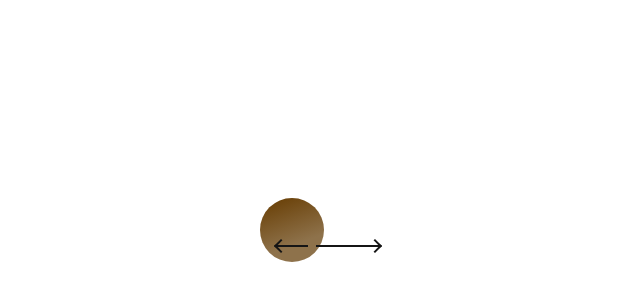
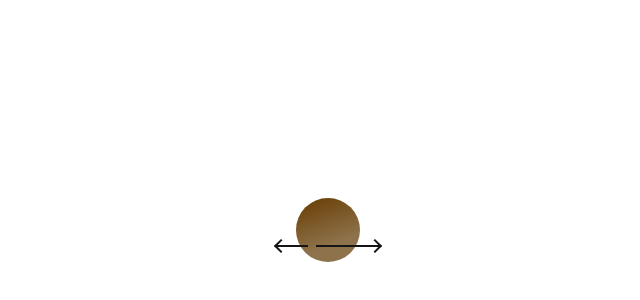
Before and after one commit to JasonDeee/NeuMorphismReact, a React (Create React App) app: page / in a window 1280 px wide. Shown: the part 986-1286 px from the top of the page, without its empty margins (632-1272 px from the left). Built offline with nearby package versions, Linux system fonts and the light colour scheme.

Commit message:
Slider Button Finished

```diff
--- a/src/Component/App.js
+++ b/src/Component/App.js
@@ -43,12 +43,12 @@ function App() {
     const ScrollUpdate = () => {
       //
       let ScrollReszieTimer = setTimeout(() => {
-        body.style.height = main.Math.round(main.clientHeight) + "px";
+        body.style.height = Math.round(main.clientHeight) + "px";
 
         clearTimeout(ScrollReszieTimer);
       }, 1111);
 
-      body.style.height = main.Math.round(main.clientHeight) + "px";
+      body.style.height = Math.round(main.clientHeight) + "px";
 
       console.log("got the Height");
     };
--- a/src/Component/Buttons.js
+++ b/src/Component/Buttons.js
@@ -16,9 +16,9 @@ const ButtonFull = (Props) => {
 const ButtonSlider = (Props) => {
   return (
     <button className="ButtonContainer Button_Slider">
+      <div className="Button_Arrow" id="Prev" onClick={Props.PrevFunc}></div>
+      <div className="Button_Arrow" id="Next" onClick={Props.NextFunc}></div>
       <div className="Button_Overlay"></div>
-      <div className="Button_Arrow" id="Prev"></div>
-      <div className="Button_Arrow" id="Next"></div>
     </button>
   );
 };
--- a/src/Component/Homepage.js
+++ b/src/Component/Homepage.js
@@ -5,13 +5,22 @@ import { ButtonFull, ButtonSlider } from "./Buttons";
 import Copy_Logo from "../Assets/Copy_Logo.svg";
 
 const HomepageFloat = () => {
+  const TestPrevFunct = () => {
+    console.log("Prev");
+  };
+  const TestNextFunct = () => {
+    console.log("Next");
+  };
   return (
     <main className="HomepageFloat">
       <section className="Section" id="Sec1Float">
         <ButtonFull IconURL={Copy_Logo} Label="Khám phá"></ButtonFull>
       </section>
       <section className="Section" id="Sec2Float">
-        <ButtonSlider></ButtonSlider>
+        <ButtonSlider
+          PrevFunc={TestPrevFunct}
+          NextFunc={TestNextFunct}
+        ></ButtonSlider>
       </section>{" "}
       <section className="Section" id="Sec3Float"></section>{" "}
       <section className="Section" id="Sec5Float"></section>
--- a/src/Styles/App.css
+++ b/src/Styles/App.css
@@ -86,6 +86,7 @@ svg {
   position: absolute;
   left: 0;
   top: 0;
+  margin: auto;
   height: 64px;
   width: 64px;
   background: linear-gradient(340deg, #8e724b 32%, #663b00 100%);
@@ -114,11 +115,40 @@ svg {
           transform: translate(2px, 50%);
 }
 
+.ButtonContainer:hover {
+  padding-left: 24px;
+  padding-right: 24px;
+}
+
+.Button_Full:hover {
+  gap: 16px;
+}
+
+.Button_Full:hover label {
+  margin-right: 8px;
+  -webkit-transform: translate(0, 0);
+          transform: translate(0, 0);
+  color: white;
+}
+
+.Button_Full:hover .Button_Overlay {
+  width: 100%;
+}
+
 .Button_Slider {
-  gap: 8px;
+  gap: 0;
+  padding: 0;
+}
+
+.Button_Slider .Button_Overlay {
+  pointer-events: none;
+  z-index: -1;
+  right: 0;
+  bottom: 0;
 }
 
 .Button_Slider .Button_Arrow {
+  z-index: 99;
   display: -webkit-box;
   display: -ms-flexbox;
   display: flex;
@@ -133,16 +163,20 @@ svg {
       -ms-flex-pack: center;
           justify-content: center;
   position: relative;
-  width: 32px;
-  height: 32px;
+  height: 64px;
   overflow: visible;
   -webkit-transform: translateY(16px);
           transform: translateY(16px);
+  -webkit-transition: all 1.11s cubic-bezier(0.25, 0, 0, 1);
+  transition: all 1.11s cubic-bezier(0.25, 0, 0, 1);
+  border-color: #151515;
 }
 
 .Button_Slider .Button_Arrow::before,
 .Button_Slider .Button_Arrow::after {
   content: "";
+  -webkit-transition: all 1.11s cubic-bezier(0.25, 0, 0, 1);
+  transition: all 1.11s cubic-bezier(0.25, 0, 0, 1);
   position: absolute;
 }
 
@@ -150,28 +184,33 @@ svg {
   width: 64px;
 }
 
+.Button_Slider #Prev {
+  width: 32px;
+}
+
 .Button_Slider #Prev::before {
-  right: 0;
+  right: 4px;
 }
 
 .Button_Slider #Next::before {
-  left: 0;
+  left: 4px;
 }
 
 .Button_Slider #Prev::after {
   border-width: 2px 0 0 2px;
-  left: 0;
+  left: -4px;
 }
 
 .Button_Slider #Next::after {
-  right: 0;
+  right: -4px;
   border-width: 0 2px 2px 0;
 }
 
 .Button_Slider .Button_Arrow::after {
   width: 8px;
   height: 8px;
-  border: solid #151515;
+  border: solid;
+  border-color: inherit;
   -webkit-transform: rotate(-45deg);
           transform: rotate(-45deg);
 }
@@ -182,20 +221,43 @@ svg {
   background: #151515;
 }
 
-.ButtonContainer:hover {
-  gap: 16px;
-  padding-left: 24px;
-  padding-right: 24px;
+.Button_Slider:hover .Button_Arrow {
+  -webkit-transform: translateY(0);
+          transform: translateY(0);
 }
 
-.ButtonContainer:hover label {
-  margin-right: 8px;
-  -webkit-transform: translate(0, 0);
-          transform: translate(0, 0);
-  color: white;
+#Next:hover {
+  width: 86px;
 }
 
-.ButtonContainer:hover .Button_Overlay {
-  width: 100%;
+#Next:hover ~ .Button_Overlay {
+  right: 0;
+  left: 40px;
+  width: 128px;
+}
+
+#Next:hover::after,
+#Prev:hover::after {
+  border-color: #ffffff;
+}
+
+#Next:hover::before,
+#Prev:hover::before {
+  background: #ffffff;
+}
+
+#Prev:hover {
+  width: 86px;
+  margin-right: 8px;
+}
+
+#Prev:hover ~ #Next {
+  width: 32px;
+}
+
+#Prev:hover ~ .Button_Overlay {
+  right: 40px;
+  left: 0;
+  width: 128px;
 }
 /*# sourceMappingURL=App.css.map */
--- a/src/Styles/_Buttons.scss
+++ b/src/Styles/_Buttons.scss
@@ -31,6 +31,7 @@
     position: absolute;
     left: 0;
     top: 0;
+    margin: auto;
     height: 64px;
     width: 64px;
     background: linear-gradient(340deg, $TintColor 32%, $SecondTint 100%);
@@ -62,68 +63,14 @@
   color: $BlackMap;
 }
 
-.Button_Slider {
-  gap: 8px;
-  .Button_Arrow {
-    display: flex;
-    flex-direction: row;
-    align-items: center;
-    justify-content: center;
-
-    position: relative;
-    // max-width: 0;
-    width: 32px;
-    height: 32px;
-    overflow: visible;
-
-    transform: translateY(16px);
-  }
-
-  .Button_Arrow::before,
-  .Button_Arrow::after {
-    content: "";
-
-    position: absolute;
-  }
-
-  //
-  #Next {
-    width: 64px;
-  }
-  //
-  #Prev::before {
-    right: 0;
-  }
-  #Next::before {
-    left: 0;
-  }
-
-  #Prev::after {
-    border-width: 2px 0 0 2px;
-    left: 0;
-  }
-  #Next::after {
-    right: 0;
-    border-width: 0 2px 2px 0;
-  }
-  //
-  .Button_Arrow::after {
-    width: 8px;
-    height: 8px;
-    border: solid $BlackMap;
-    transform: rotate(-45deg);
-  }
-  .Button_Arrow::before {
-    height: 2px;
-    width: 100%;
-    background: $BlackMap;
-  }
+.ButtonContainer:hover {
+  padding-left: 24px;
+  padding-right: 24px;
 }
 
-.ButtonContainer:hover {
+.Button_Full:hover {
   gap: 16px;
-  padding-left: 24px;
-  padding-right: 24px;
+
   label {
     margin-right: 8px;
     transform: translate(0, 0);
@@ -134,3 +81,113 @@
     width: 100%;
   }
 }
+
+.Button_Slider {
+  gap: 0;
+  padding: 0;
+
+  .Button_Overlay {
+    pointer-events: none;
+    z-index: -1;
+    right: 0;
+    bottom: 0;
+  }
+  .Button_Arrow {
+    z-index: 99;
+    display: flex;
+    flex-direction: row;
+    align-items: center;
+    justify-content: center;
+
+    position: relative;
+    // max-width: 0;
+    height: 64px;
+    overflow: visible;
+
+    transform: translateY(16px);
+    transition: all 1.11s cubic-bezier(0.25, 0, 0, 1);
+    border-color: $BlackMap;
+  }
+
+  .Button_Arrow::before,
+  .Button_Arrow::after {
+    content: "";
+    transition: all 1.11s cubic-bezier(0.25, 0, 0, 1);
+
+    position: absolute;
+  }
+
+  //
+  #Next {
+    width: 64px;
+  }
+  #Prev {
+    width: 32px;
+  }
+  //
+  #Prev::before {
+    right: 4px;
+  }
+  #Next::before {
+    left: 4px;
+  }
+
+  #Prev::after {
+    border-width: 2px 0 0 2px;
+    left: -4px;
+  }
+  #Next::after {
+    right: -4px;
+    border-width: 0 2px 2px 0;
+  }
+  //
+  .Button_Arrow::after {
+    width: 8px;
+    height: 8px;
+    border: solid;
+    border-color: inherit;
+    transform: rotate(-45deg);
+  }
+  .Button_Arrow::before {
+    height: 2px;
+    width: 100%;
+    background: $BlackMap;
+  }
+}
+
+.Button_Slider:hover {
+  .Button_Arrow {
+    transform: translateY(0);
+  }
+}
+
+#Next:hover {
+  width: 86px;
+
+  ~ .Button_Overlay {
+    right: 0;
+    left: 40px;
+    width: 128px;
+  }
+}
+
+#Next:hover::after,
+#Prev:hover::after {
+  border-color: $WhiteLight;
+}
+#Next:hover::before,
+#Prev:hover::before {
+  background: $WhiteLight;
+}
+#Prev:hover {
+  width: 86px;
+  margin-right: 8px;
+  ~ #Next {
+    width: 32px;
+  }
+  ~ .Button_Overlay {
+    right: 40px;
+    left: 0;
+    width: 128px;
+  }
+}
--- a/src/Styles/_Variables.scss
+++ b/src/Styles/_Variables.scss
@@ -1,5 +1,5 @@
-$WhiteLight: #dfeafe;
-$WhiteGrey: #cad5e6;
+$WhiteLight: #ffffff;
+$WhiteGrey: #e9e7e7;
 $BlackMap: #151515;
 $white: #ffffff;
 
```
Also changed, not shown: 1 other file (tests, documents, lock files or other folders).
